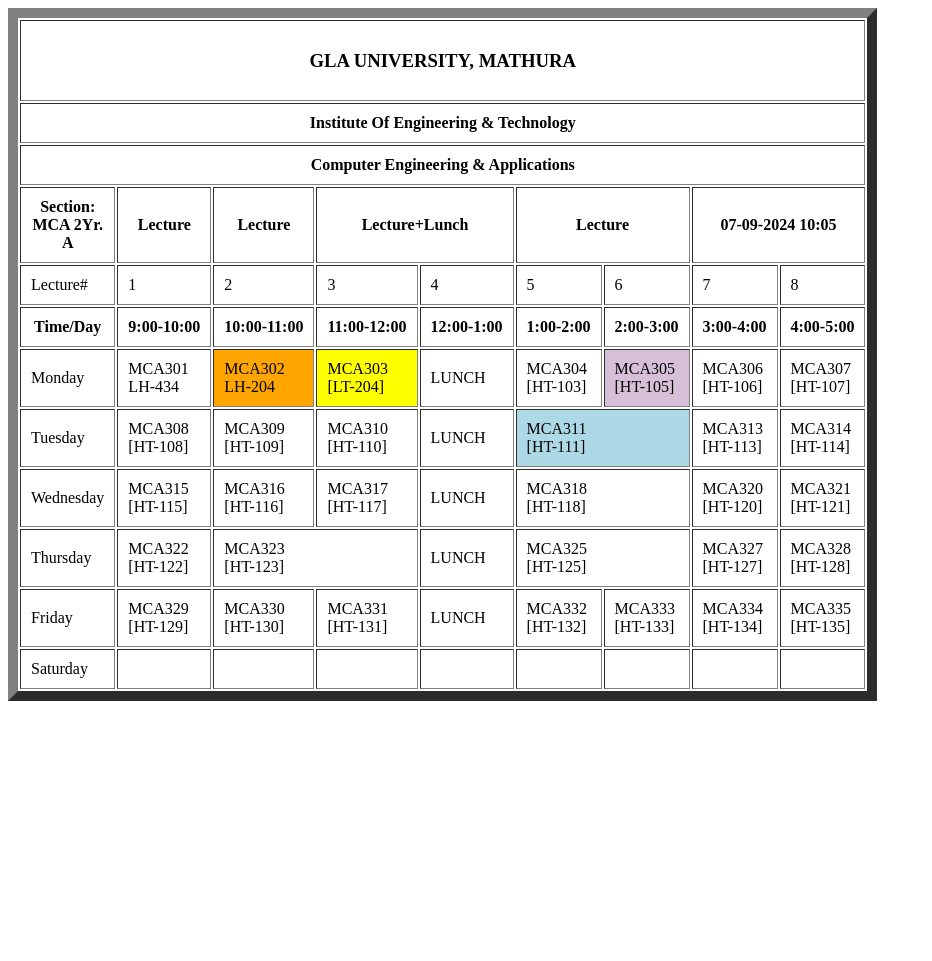
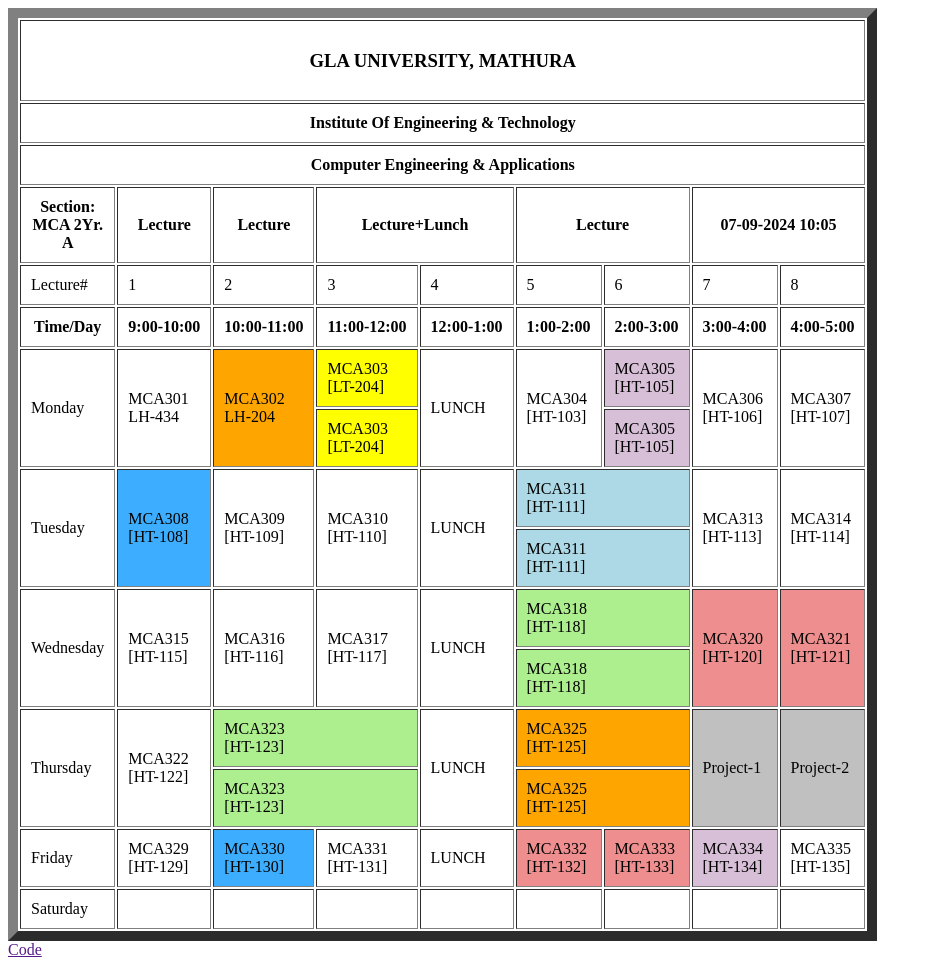
Before and after one commit to RohanXD/html, a plain HTML site: page assignment3-Q2.html in a window 1280 px wide. Shown: the whole page, without its empty margins (0-932 px from the left). Before the commit the page ends 800 px from the top, so only its background shows below. Drawn offline with Linux system fonts and the light colour scheme.

Commit message:
Initial commit

```diff
--- a/assignment3-Q2.html
+++ b/assignment3-Q2.html
@@ -49,54 +49,68 @@
         <th>4:00-5:00</th>
     </tr>
     <tr>
-        <td>Monday</td>
-        <td>MCA301<br>LH-434</td>
-        <td bgcolor="orange">MCA302<br>LH-204</td>
+        <td rowspan="2">Monday</td>
+        <td rowspan="2">MCA301<br>LH-434</td>
+        <td bgcolor="orange" rowspan="2">MCA302<br>LH-204</td>
         <td bgcolor="yellow">MCA303<br>[LT-204]</td>
-        <td>LUNCH</td>
-        <td>MCA304<br>[HT-103]</td>
+        <td rowspan="2">LUNCH</td>
+        <td rowspan="2">MCA304<br>[HT-103]</td>
         <td bgcolor="#D8BFD8">MCA305<br>[HT-105]</td>
-        <td>MCA306<br>[HT-106]</td>
-        <td>MCA307<br>[HT-107]</td>
+        <td rowspan="2">MCA306<br>[HT-106]</td>
+        <td rowspan="2">MCA307<br>[HT-107]</td>
+    </tr>
+    <tr>
+        <td bgcolor="yellow">MCA303<br>[LT-204]</td>
+        <td bgcolor="#D8BFD8">MCA305<br>[HT-105]</td>
     </tr>
     <tr >
-        <td>Tuesday</td>
-        <td>MCA308<br>[HT-108]</td>
-        <td>MCA309<br>[HT-109]</td>
-        <td>MCA310<br>[HT-110]</td>
-        <td>LUNCH</td>
+        <td rowspan="2">Tuesday</td>
+        <td rowspan="2" bgcolor="#3daeff">MCA308<br>[HT-108]</td>
+        <td rowspan="2">MCA309<br>[HT-109]</td>
+        <td rowspan="2">MCA310<br>[HT-110]</td>
+        <td rowspan="2">LUNCH</td>
         <td bgcolor="#add8e6" colspan="2">MCA311<br>[HT-111]</td>
-        <td>MCA313<br>[HT-113]</td>
-        <td>MCA314<br>[HT-114]</td>
+        <td rowspan="2">MCA313<br>[HT-113]</td>
+        <td rowspan="2">MCA314<br>[HT-114]</td>
     </tr>
     <tr>
-        <td>Wednesday</td>
-        <td>MCA315<br>[HT-115]</td>
-        <td>MCA316<br>[HT-116]</td>
-        <td>MCA317<br>[HT-117]</td>
-        <td>LUNCH</td>
-        <td colspan="2">MCA318<br>[HT-118]</td>
-        <td>MCA320<br>[HT-120]</td>
-        <td>MCA321<br>[HT-121]</td>
+        <td bgcolor="#add8e6" colspan="2">MCA311<br>[HT-111]</td>
     </tr>
     <tr>
-        <td>Thursday</td>
-        <td>MCA322<br>[HT-122]</td>
-        <td colspan="2">MCA323<br>[HT-123]</td>
-        <td>LUNCH</td>
-        <td colspan="2">MCA325<br>[HT-125]</td>
-        <td>MCA327<br>[HT-127]</td>
-        <td>MCA328<br>[HT-128]</td>
+        <td rowspan="2">Wednesday</td>
+        <td rowspan="2">MCA315<br>[HT-115]</td>
+        <td rowspan="2">MCA316<br>[HT-116]</td>
+        <td rowspan="2">MCA317<br>[HT-117]</td>
+        <td rowspan="2">LUNCH</td>
+        <td colspan="2" bgcolor="#adee8e ">MCA318<br>[HT-118]</td>
+        <td rowspan="2" bgcolor="#ee8e8e ">MCA320<br>[HT-120]</td>
+        <td rowspan="2" bgcolor="#ee8e8e ">MCA321<br>[HT-121]</td>
+    </tr>
+    <tr>
+        <td colspan="2" bgcolor="#adee8e ">MCA318<br>[HT-118]</td>
+    </tr>
+    <tr>
+        <td rowspan="2">Thursday</td>
+        <td rowspan="2">MCA322<br>[HT-122]</td>
+        <td colspan="2" bgcolor="#adee8e ">MCA323<br>[HT-123]</td>
+        <td rowspan="2">LUNCH</td>
+        <td colspan="2" bgcolor="orange">MCA325<br>[HT-125]</td>
+        <td rowspan="2" bgcolor="#cococo">Project-1</td>
+        <td rowspan="2" bgcolor="#cococo">Project-2</td>
+    </tr>
+    <tr>
+        <td colspan="2" bgcolor="#adee8e ">MCA323<br>[HT-123]</td>
+        <td colspan="2" bgcolor="orange">MCA325<br>[HT-125]</td>
     </tr>
     <tr>
         <td>Friday</td>
         <td>MCA329<br>[HT-129]</td>
-        <td>MCA330<br>[HT-130]</td>
+        <td bgcolor="#3daeff ">MCA330<br>[HT-130]</td>
         <td>MCA331<br>[HT-131]</td>
         <td>LUNCH</td>
-        <td>MCA332<br>[HT-132]</td>
-        <td>MCA333<br>[HT-133]</td>
-        <td>MCA334<br>[HT-134]</td>
+        <td bgcolor="#ee8e8e ">MCA332<br>[HT-132]</td>
+        <td bgcolor="#ee8e8e ">MCA333<br>[HT-133]</td>
+        <td bgcolor="#D8BFD8">MCA334<br>[HT-134]</td>
         <td>MCA335<br>[HT-135]</td>
     </tr>
     <tr>
@@ -111,6 +125,7 @@
         <td></td>
     </tr>
 </table>
+<a href="">Code</a>
 
 </body>
 </html>
```
Also changed, not shown: Lab 4/index.html (+4 -0 lines).
